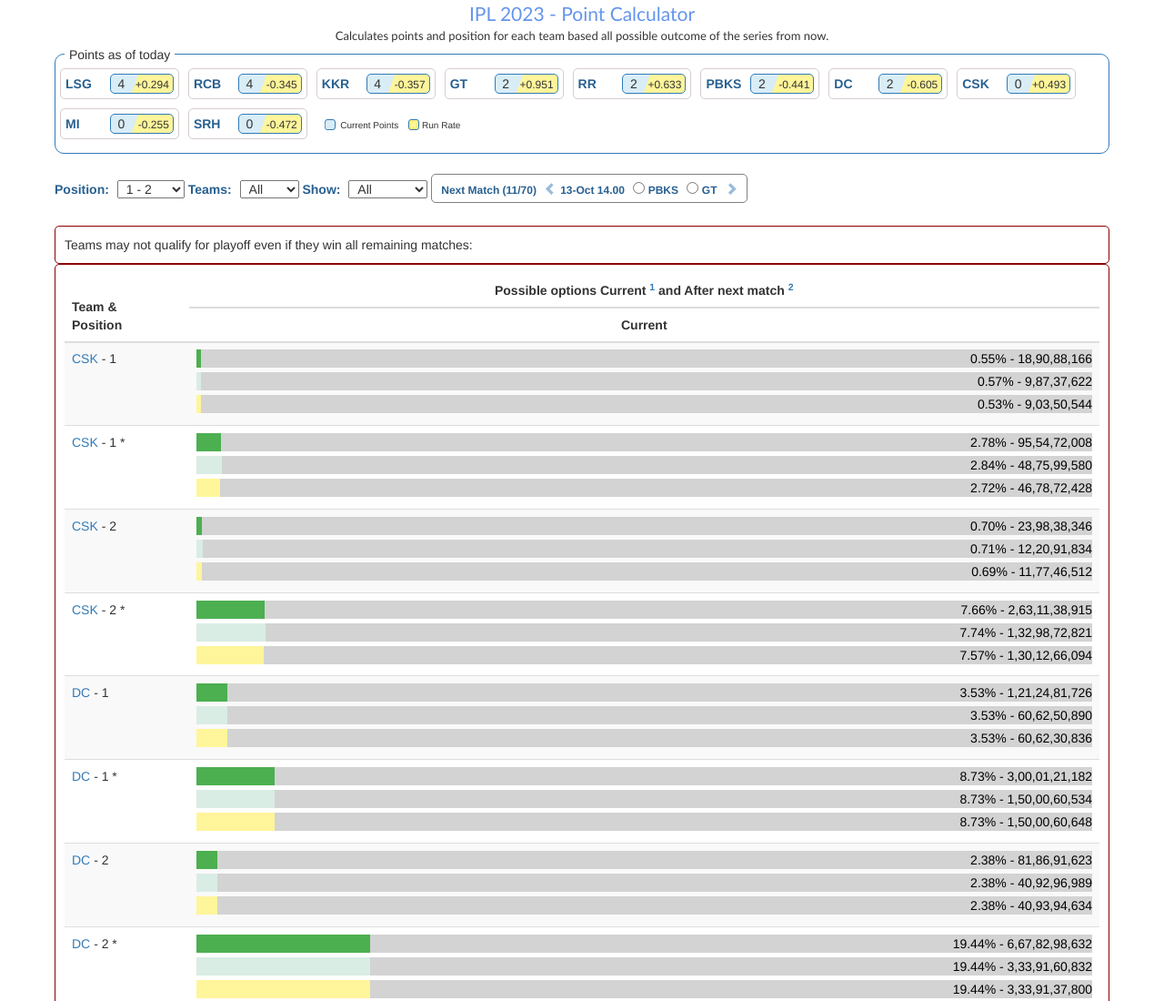
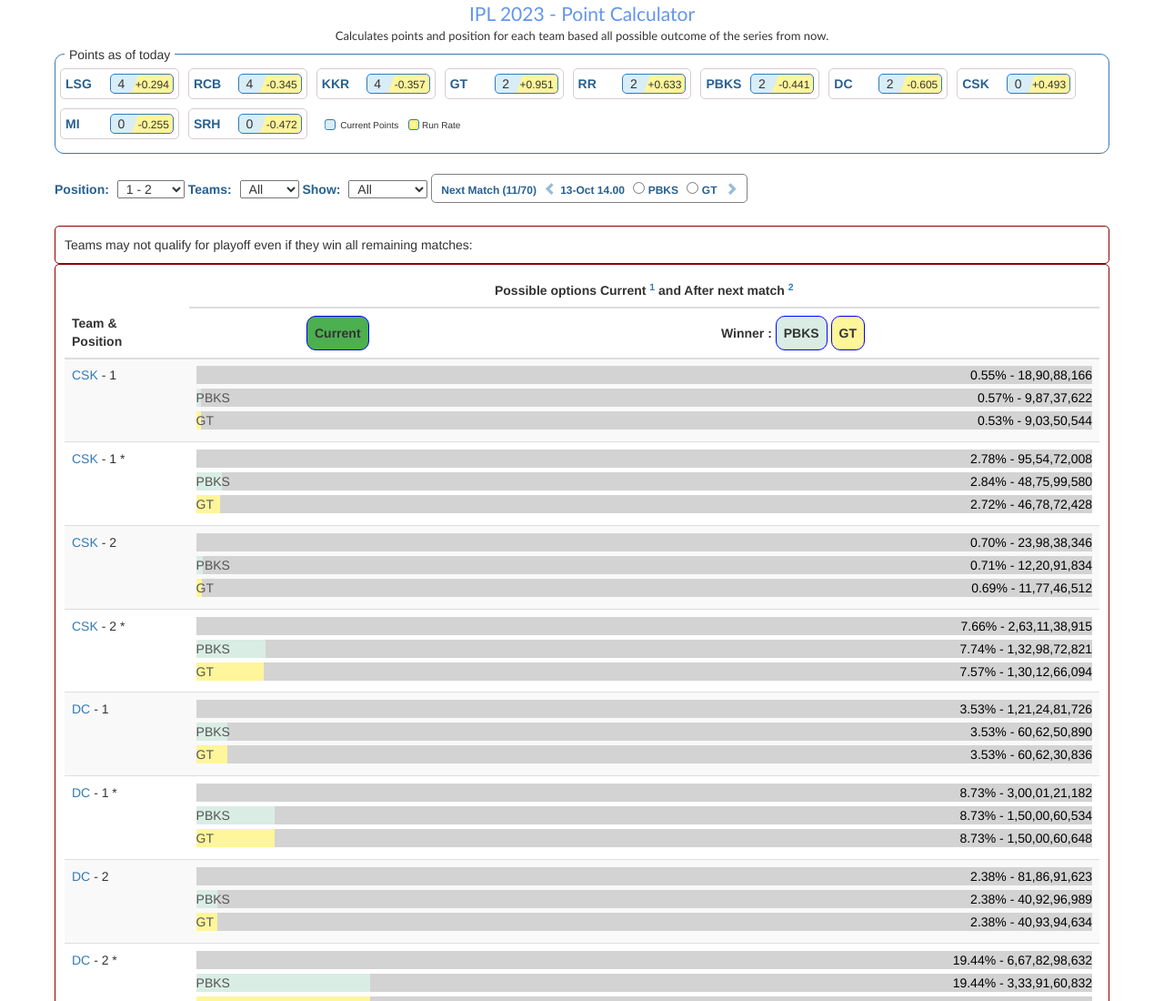
Before and after one commit to hemavivekg/costc, a plain HTML site: page new/index.html in a window 1280 px wide. Shown: the top 1100 px of the page at 91% size. Drawn offline with nearby package versions, Linux system fonts and the light colour scheme.

Commit message:
Update index.html

```diff
--- a/new/index.html
+++ b/new/index.html
@@ -1036,7 +1036,11 @@
                                     </tr>
                                     <tr>
                                           <th style="text-align: center">
-                                                Current
+                                                <div class="headerCurrent">Current</div>
+                                          </th>
+                                          <th style="text-align: center">
+                                                Winner : <div class="headerNext1">{{upcomingMatches[curMatchPos].team1}}</div>
+                                                <div class="headerNext2">{{upcomingMatches[curMatchPos].team2}}</div>
                                           </th>
                                           <!--
                                           <th style="text-align: center">
@@ -1069,7 +1073,7 @@
                                                 == "All" && arr != '11' && arr != '12' ? "*" : "") }}
                                           </td>
 
-                                          <td width="88%">
+                                          <td colspan="3" width="88%">
                                                 <table style="width:100%">
                                                       <tbody>
                                                       <tr ng-repeat="x in [0,1,2]" ng-if="x > -1" >
@@ -1081,9 +1085,7 @@
                                                             style="width:{{getPercentageBar((positionObj[curMatch + x][obj][arr][type.value]),(x>1?1:x) + 1)}}!important"
                                                             style2="width:0.10%!important"
                                                             ng-class="highlightbar1 == (obj.toString() + '-' + arr + '-' + type.value + '-' + (x+1)) ? 'highlightbartopleft' : ''"
-                                                            >
-                                                            .
-                                                            </div>
+                                                            > {{(x == 0 ? "" : (x == 1 ? upcomingMatches[curMatchPos].team1 : upcomingMatches[curMatchPos].team2))}} </div>
                                                             <div class="barcls-contentright">{{getPercentage((positionObj[curMatch + x][obj][arr][type.value]),(x>1?1:x) + 1)}} - {{getNumberFormat(positionObj[curMatch+x][obj][arr][type.value])}}</div>
                                                             <div class="barcls-contentfillgap" ng-class="highlightbar1 == (obj.toString() + '-' + arr + '-' + type.value + '-' + (x+1)) ? 'highlightbar' : ''">.</div>
                                                       </div>
@@ -2026,15 +2028,18 @@
       }
 
       .barcls-contentpercentage1 {
-            width: 85%;position: absolute;z-index: 2223;color:transparent
+            width: 85%;position: absolute;z-index: 2223;color:#555;
+            text-align: left!important;
       }
 
       .barcls-contentpercentage2 {
-            width: 85%;position: absolute;z-index: 2223;color:transparent
+            width: 85%;position: absolute;z-index: 2223;color:#555;
+            text-align: left!important;
       }
 
       .barcls-contentpercentage3 {
-            width: 85%;position: absolute;z-index: 2223;color:transparent
+            width: 85%;position: absolute;z-index: 2223;color:#555;
+            text-align: left!important;
       }
 
       .barcls-barcolor1,
@@ -2074,6 +2079,30 @@
             border-top : 1px solid black;
             border-left : 1px solid black;
       }
+      .headerCurrent {
+        border:1px solid blue;
+        padding:8px;
+        display:inline-block;
+        border-radius: 10px;
+        background-color:#4CAF50;
+      }
+      .headerNext1 {
+        border:1px solid blue;
+        padding:8px;
+        display:inline-block;
+        border-radius: 10px;
+        background-color:#d9ede4;
+
+      }
+      .headerNext2 {
+        border:1px solid blue;
+        padding:8px;
+        display:inline-block;
+        border-radius: 10px;
+        background-color: #fff59a;
+
+      }
+
 </style>
 
 
```
